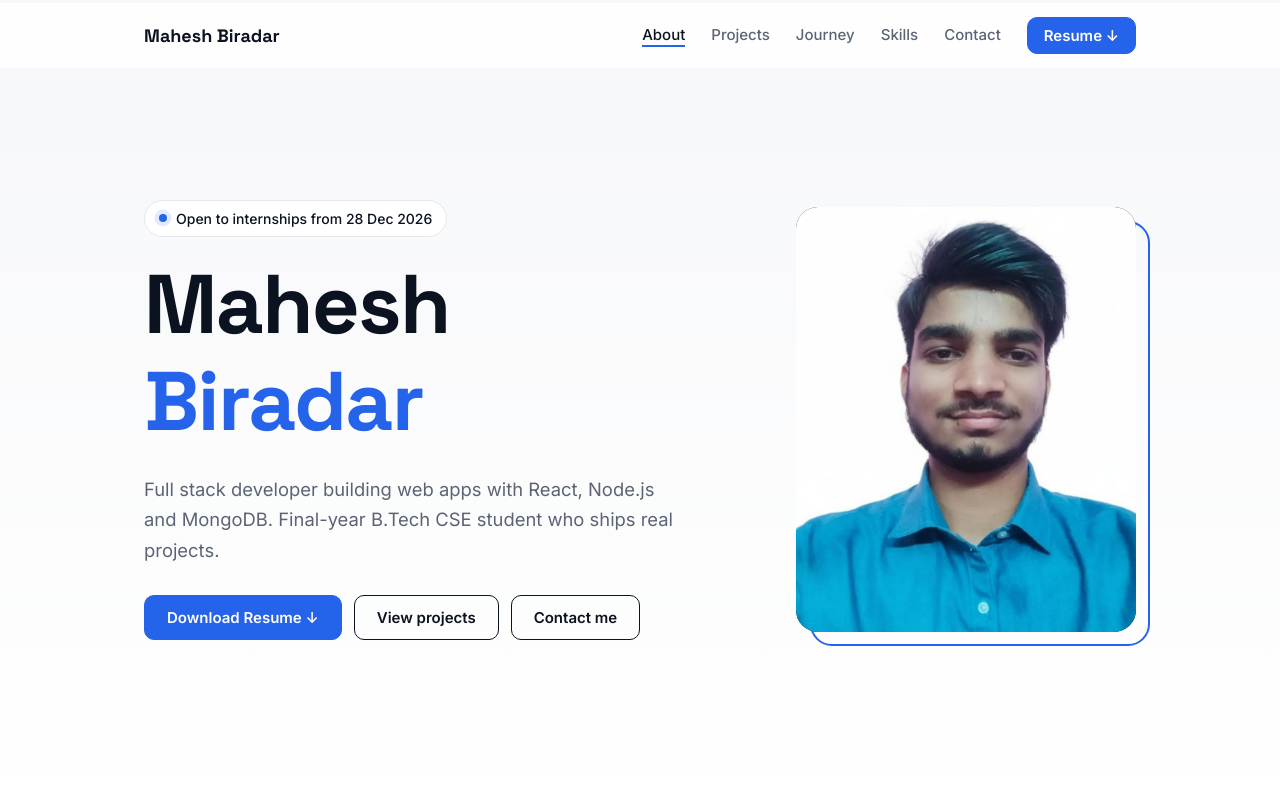
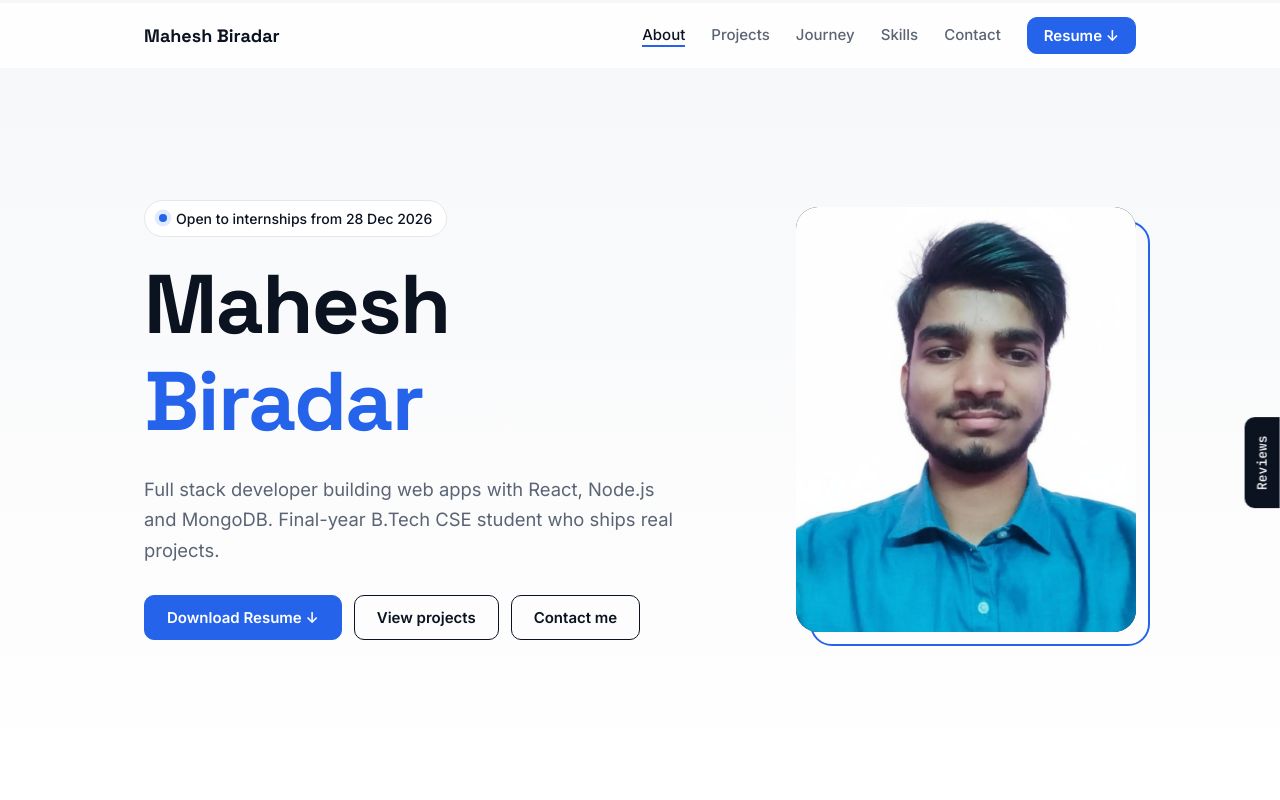
Before and after one commit to Mahesh-Git-hub009/Mahesh-Git-hub009.github.io, a plain HTML site: page index.html in a window 1280 px wide. Shown: the top 800 px of the page. Drawn offline with Linux system fonts and the light colour scheme.

Commit message:
Add testimonials to portfolio

```diff
--- a/index.html
+++ b/index.html
@@ -1055,7 +1055,11 @@
       { n: "Student Management System", d: "A web app for managing student records, built with plain HTML, CSS and JavaScript.", t: ["HTML", "CSS", "JavaScript"], live: "", code: "" }
     ];
     // Add real testimonials only. Example: {q:"Mahesh learned fast and delivered on time.",a:"Name, Role"}
-    var REVIEWS = [];
+    var REVIEWS = [
+      { q: "Mahesh learns quickly, writes clean code, and turns complex ideas into working full stack features.", a: "Project Collaborator" },
+      { q: "Great problem-solving mindset and consistent communication when building full stack applications.", a: "Academic Mentor" },
+      { q: "Demonstrated strong ownership and execution while building and deploying the Socratic Code Tutor.", a: "Sage Hub Lead" }
+    ];
     /* ============================== */
     (function () {
       var $ = function (s) { return document.querySelector(s) }, $$ = function (s) { return document.querySelectorAll(s) };
```
